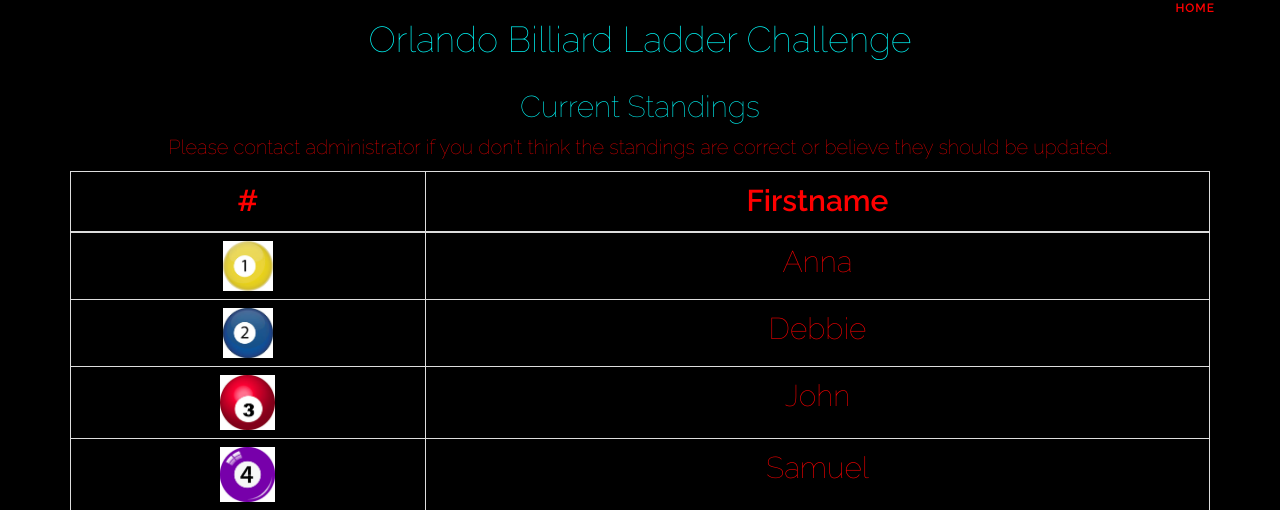
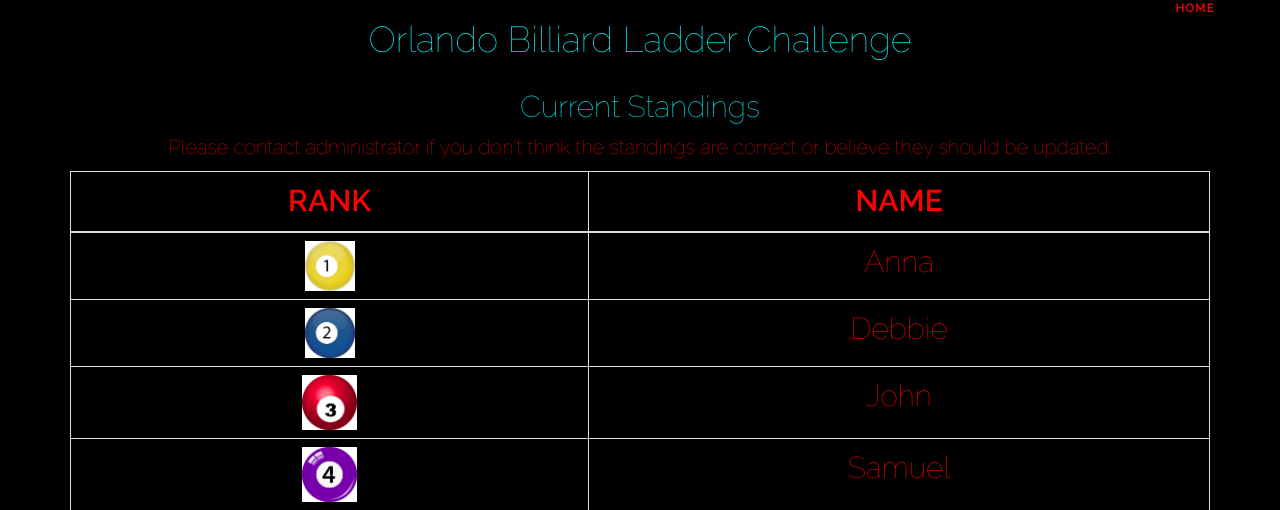
Before and after one commit to BrianElliston/Orlando_Billiard_Ladder, a Laravel app: page /standings in a window 1280 px wide. Shown: the part 50-560 px from the top of the page. Run offline with Laravel 8, Linux system fonts and the light colour scheme.

Commit message:
Text Changed for test

```diff
--- a/resources/views/users/standings.blade.php
+++ b/resources/views/users/standings.blade.php
@@ -44,8 +44,8 @@ color:aqua;
 
     <thead>
       <tr>
-        <th id="bobby">#</th>
-        <th id="bobby">Firstname</th>
+        <th id="bobby">RANK</th>
+        <th id="bobby">NAME</th>
       </tr>
     </thead>
     <tbody id="bobby">
```
